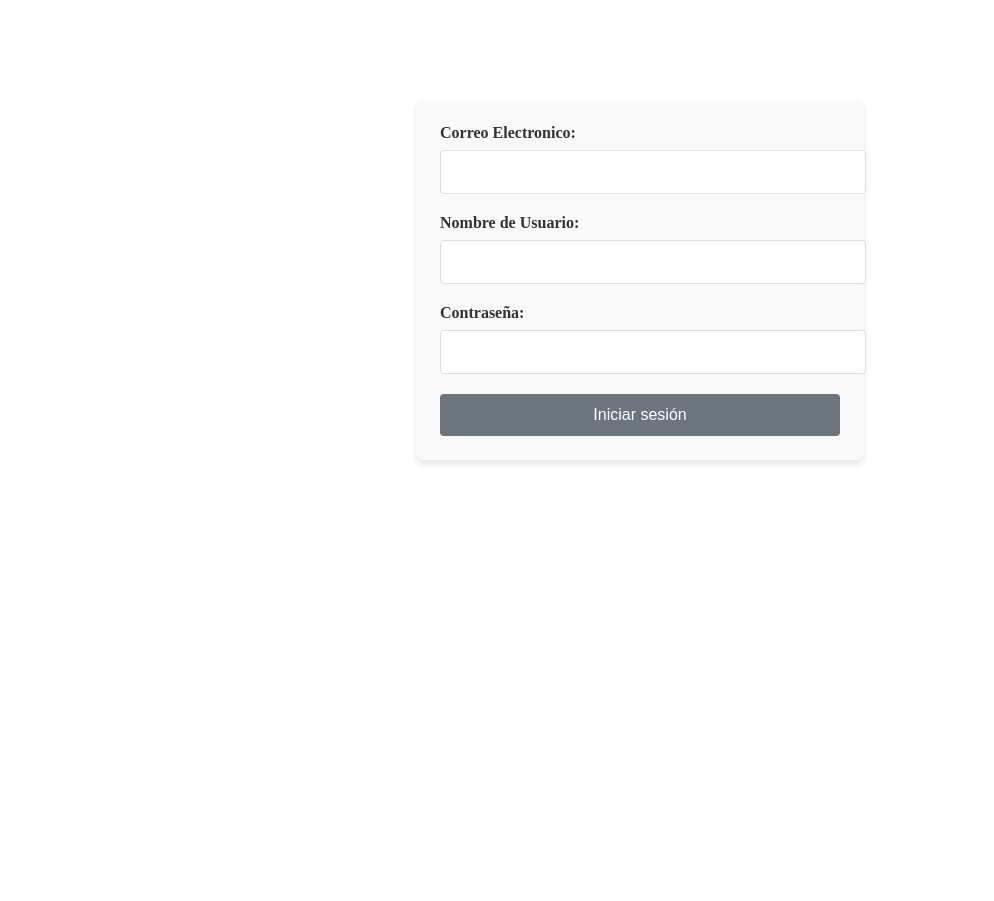
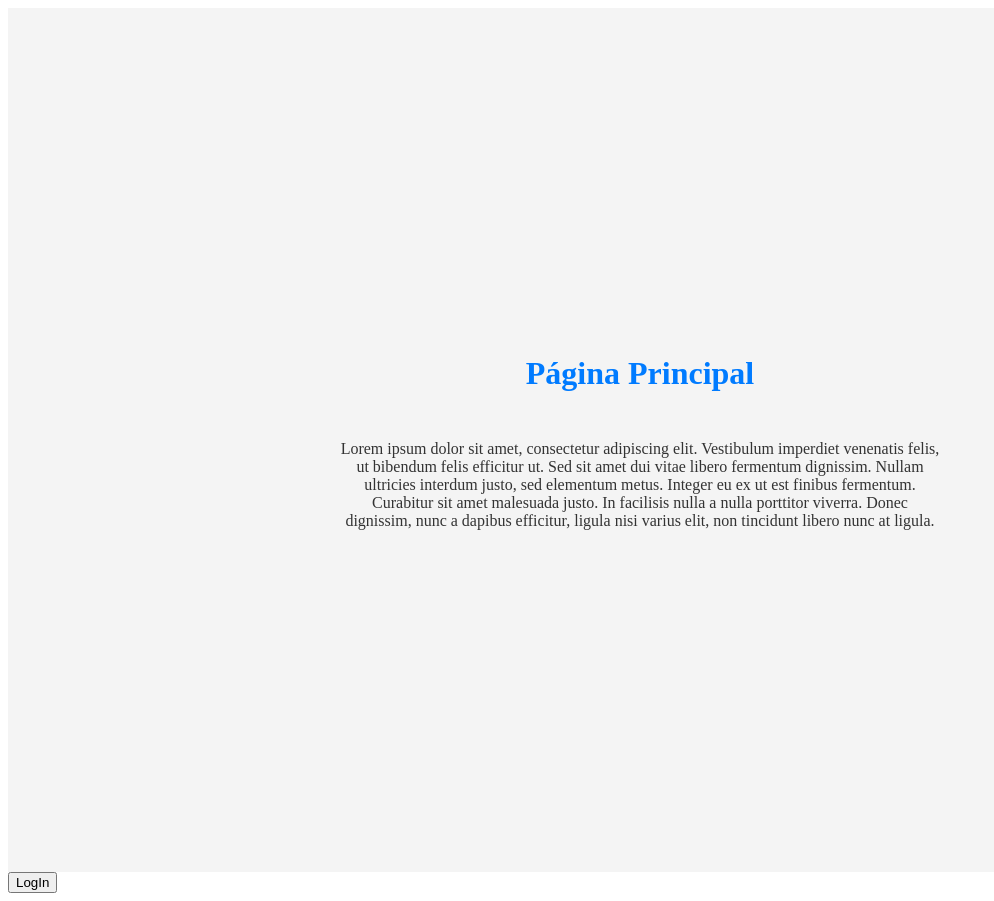
Before and after one commit to JuanerArg/oficina-de-alumnos, an Angular app: page / in a window 1280 px wide. Shown: the whole page, without its empty margins (0-994 px from the left). Before the commit the page ends 800 px from the top, so only its background shows below. Built offline with nearby package versions, Linux system fonts and the light colour scheme.

Commit message:
Agregamos mainPage y enrutamiento basico (no termina de andar)

```diff
--- a/src/app/app.component.html
+++ b/src/app/app.component.html
@@ -1,3 +1,5 @@
 <main>
-  <app-signin-form/>
+  <app-main-page/>
+  <button routerLink="LoginForm">LogIn</button>
 </main>
+<router-outlet/>
--- a/src/app/app.component.ts
+++ b/src/app/app.component.ts
@@ -1,11 +1,12 @@
 import { Component } from '@angular/core';
-import { RouterOutlet } from '@angular/router';
+import { RouterOutlet ,RouterLink, RouterLinkActive } from '@angular/router';
 import { LoginFormComponent } from './login-form/login-form.component';
+import { MainPageComponent } from './main-page/main-page.component';
 
 @Component({
   selector: 'app-root',
   standalone: true,
-  imports: [RouterOutlet, LoginFormComponent],
+  imports: [RouterOutlet, LoginFormComponent, MainPageComponent, RouterLink, RouterLinkActive],
   templateUrl: './app.component.html',
   styleUrl: './app.component.css'
 })
--- a/src/app/app.routes.ts
+++ b/src/app/app.routes.ts
@@ -1,3 +1,9 @@
 import { Routes } from '@angular/router';
+import { MainPageComponent } from './main-page/main-page.component';
+import { LoginFormComponent } from './login-form/login-form.component';
 
-export const routes: Routes = [];
+
+export const routes: Routes = [
+    { path: 'MainPage', component: MainPageComponent },
+    { path: 'LoginForm', component: LoginFormComponent },
+];
--- /dev/null
+++ b/src/app/main-page/main-page.component.css
@@ -0,0 +1,20 @@
+.main-container {
+    display: flex;
+    flex-direction: column;
+    align-items: center;
+    justify-content: center;
+    height: 100vh;
+    text-align: center;
+    background-color: #f4f4f4;
+    padding: 2em;
+  }
+
+  h1 {
+    color: #007bff;
+    margin-bottom: 1em;
+  }
+
+  p {
+    color: #333;
+    max-width: 600px;
+  }
--- /dev/null
+++ b/src/app/main-page/main-page.component.html
@@ -0,0 +1,4 @@
+<div class="main-container">
+  <h1>Página Principal</h1>
+  <p>Lorem ipsum dolor sit amet, consectetur adipiscing elit. Vestibulum imperdiet venenatis felis, ut bibendum felis efficitur ut. Sed sit amet dui vitae libero fermentum dignissim. Nullam ultricies interdum justo, sed elementum metus. Integer eu ex ut est finibus fermentum. Curabitur sit amet malesuada justo. In facilisis nulla a nulla porttitor viverra. Donec dignissim, nunc a dapibus efficitur, ligula nisi varius elit, non tincidunt libero nunc at ligula.</p>
+</div>
```
Also changed, not shown: src/app/main-page/main-page.component.ts (added, +12 -0 lines), 1 other file (tests, documents, lock files or other folders).
